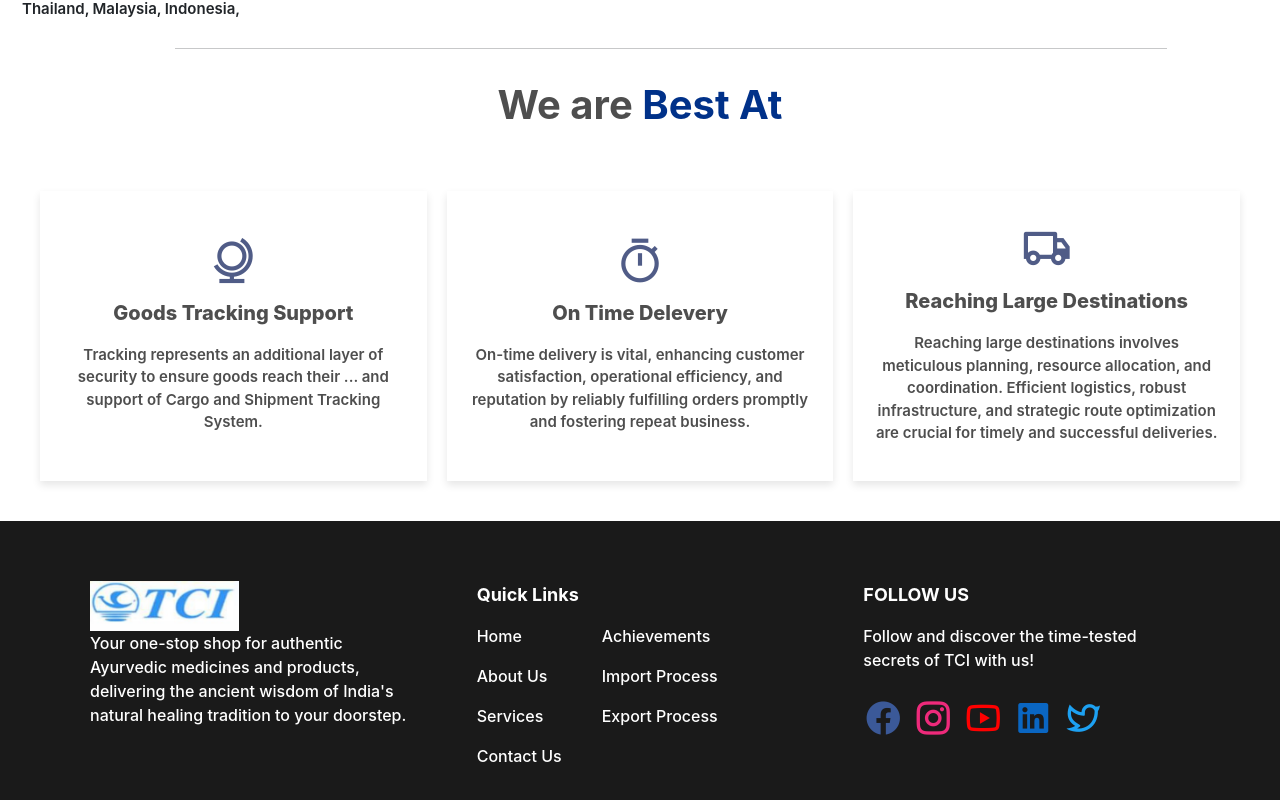
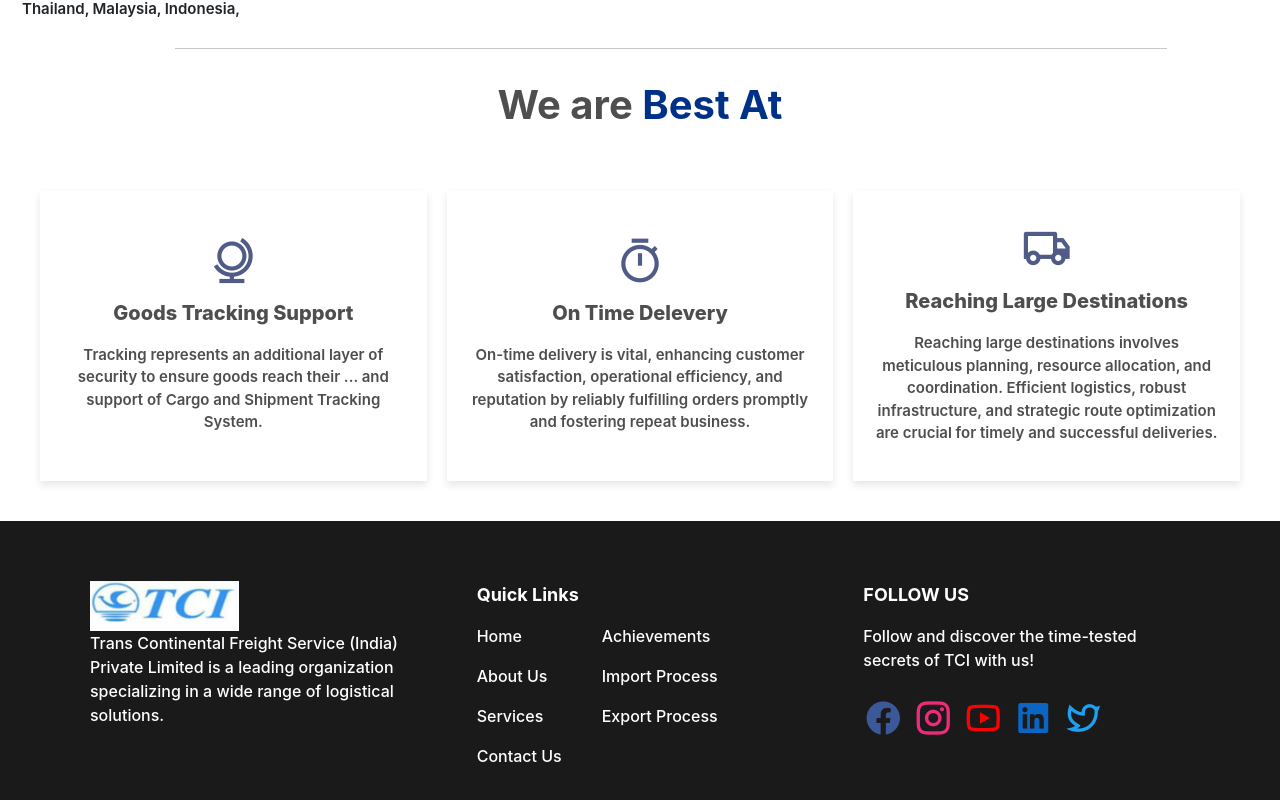
Before and after one commit to Mannumishra/tci, a React (Create React App) app: page / in a window 1280 px wide. Shown: the part 2408-3208 px from the top of the page. Built offline with nearby package versions, Linux system fonts and the light colour scheme.

Commit message:
add chnages

```diff
--- a/src/Components/Footer/Footer.jsx
+++ b/src/Components/Footer/Footer.jsx
@@ -12,7 +12,7 @@ const Footer = () => {
             <div className="first">
               {/* <p className='footerheading'>SANJIVAN ANUSHANDHAN</p> */}
               <img src={imagee1} alt="" style={{ height: 50 }} />
-              <p className='fotertext'>Your one-stop shop for authentic Ayurvedic medicines and products, delivering the ancient wisdom of India's natural healing tradition to your doorstep.</p>
+              <p className='fotertext'>Trans Continental Freight Service (India) Private Limited is a leading organization specializing in a wide range of logistical solutions.</p>
             </div>
             <div className="second">
               <p className='footerheading'>Quick Links</p>
```
